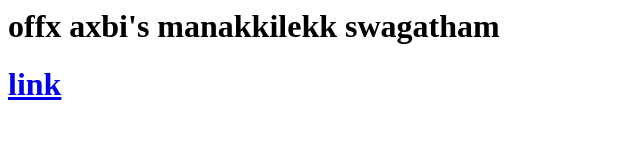
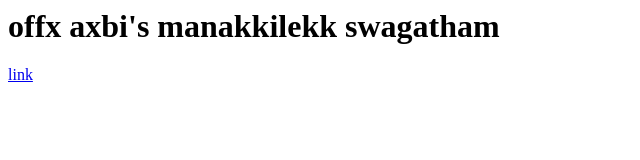
Before and after one commit to abinandh1613/offxaxbi, a plain HTML site: page index.html in a window 1280 px wide. Shown: the whole page, without its empty margins (0-640 px from the left). Drawn offline with Linux system fonts and the light colour scheme.

Commit message:
Update index.html

```diff
--- a/index.html
+++ b/index.html
@@ -2,6 +2,6 @@
 <body>
  <h1> offx axbi's manakkilekk swagatham </h1>
 
- <h1> <a href="/offxaxbi.html"> link  </a> </h1>
+ <a href="/offxaxbi.html"> link  </a>
 </body>
 </html>
```
